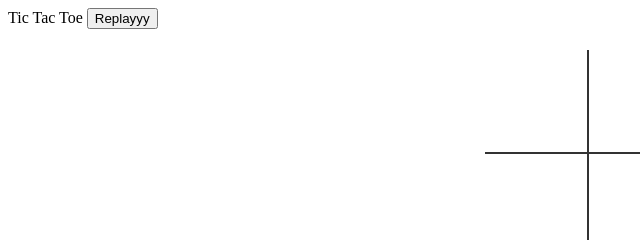
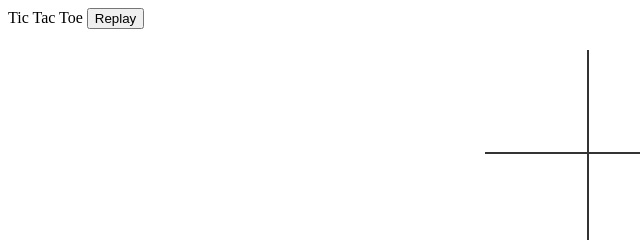
Before and after one commit to adesolzy/Tic-Tac-Toe, a plain HTML site: page index.html in a window 1280 px wide. Shown: the top 240 px of the page, 0-640 px from the left. Drawn offline with Linux system fonts and the light colour scheme.

Commit message:
Update index.html

```diff
--- a/index.html
+++ b/index.html
@@ -28,10 +28,10 @@
   </table>
   <div class="endgame">
     <div class="text"></div>
-    <button onClick="startGame()">Replayyy</button>
+    <button onClick="startGame()">Replay</button>
   </div>
 
-  <button onClick="startGame()">Replayyy</button>
+  <button onClick="startGame()">Replay</button>
 
   <script src="./script.js"></script>
 </body>
```
